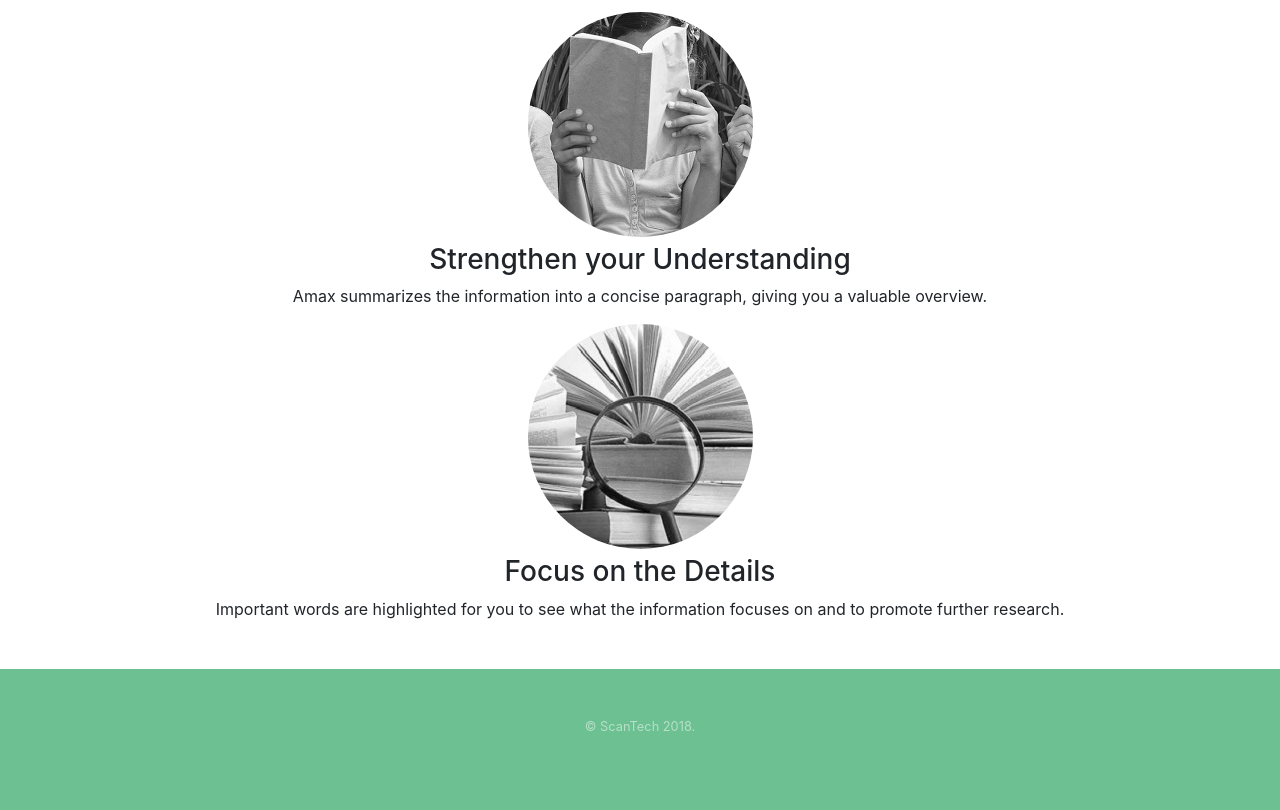
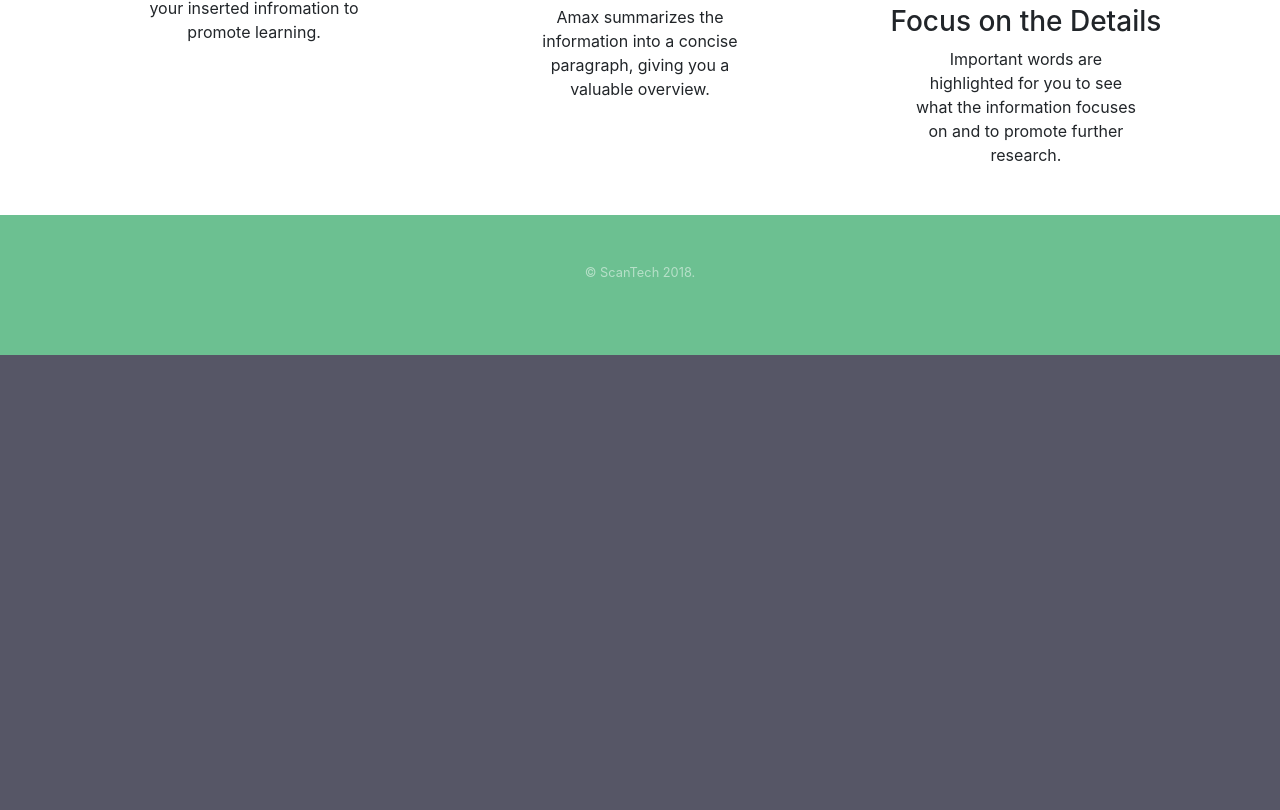
Before and after one commit to nshdesai/Amax, a Flask app: page / in a window 1280 px wide. Shown: the part 988-1798 px from the top of the page. After the commit the page ends 1343 px from the top, so only its background shows below. Run offline with Flask 2, Linux system fonts and the light colour scheme; some libraries are stand-ins or nearby versions.

Commit message:
updated image

```diff
--- a/static/css/main.css
+++ b/static/css/main.css
@@ -1899,7 +1899,7 @@
 		}
 
 			.flex.flex-2 article {
-				width: 100%;
+				width: 33%;
 			}
 
 		@media screen and (max-width: 980px) {
```
Also changed, not shown: static/images/image4.jpg (renamed from static/images/image3.jpg).
